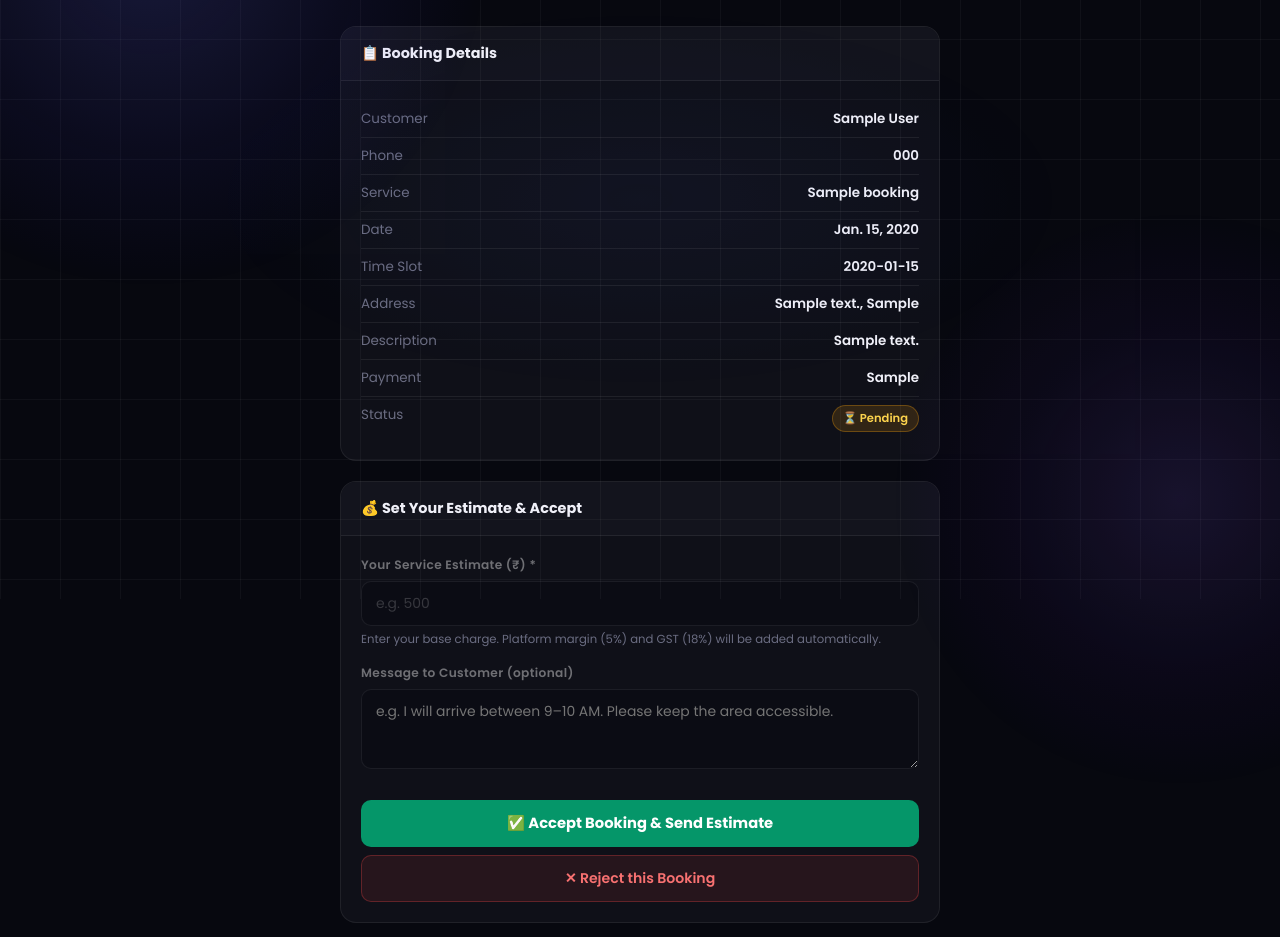
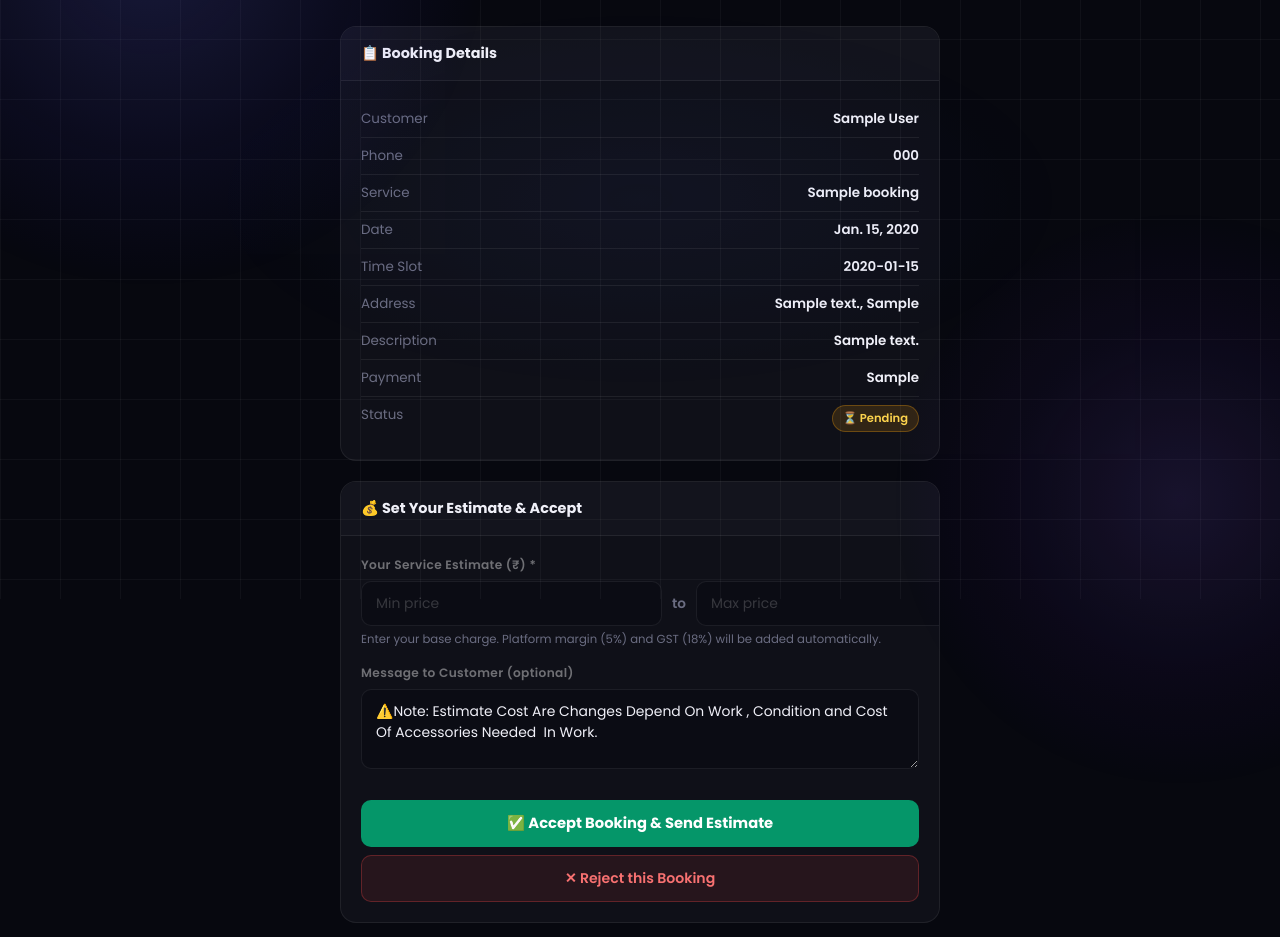
Before and after one commit to Devpatel-11-ai/project-sernest, a Django app: page /booking/1/accept/ in a window 1280 px wide. Shown: the part 201-1138 px from the top of the page. Run offline with Django 5.2, Linux system fonts and the light colour scheme; a user stored in the database is signed in; tables that the repository leaves empty hold one stand-in row (values such as "Sample post").

Commit message:
feat: enhance booking system with estimate approval and range functionality

```diff
--- a/sernest/core/models.py
+++ b/sernest/core/models.py
@@ -171,11 +171,14 @@ class Booking(models.Model):
     status         = models.CharField(max_length=20, choices=STATUS_CHOICES, default='pending')
 
     # Pricing fields — filled when provider accepts
-    estimate_amount  = models.DecimalField(max_digits=10, decimal_places=2, default=0)  # provider's estimate
-    company_margin   = models.DecimalField(max_digits=10, decimal_places=2, default=0)  # 5% of estimate
-    gst_amount       = models.DecimalField(max_digits=10, decimal_places=2, default=0)  # 18% of (estimate + margin)
-    total_amount     = models.DecimalField(max_digits=10, decimal_places=2, default=0)  # final total
-    payment_method   = models.CharField(max_length=20, blank=True, default='cash')
+    estimate_amount   = models.DecimalField(max_digits=10, decimal_places=2, default=0)
+    estimate_min      = models.DecimalField(max_digits=10, decimal_places=2, default=0)  # provider's min
+    estimate_max      = models.DecimalField(max_digits=10, decimal_places=2, default=0)  # provider's max
+    estimate_approved = models.BooleanField(default=False)   # user approved the estimate
+    company_margin    = models.DecimalField(max_digits=10, decimal_places=2, default=0)
+    gst_amount        = models.DecimalField(max_digits=10, decimal_places=2, default=0)
+    total_amount      = models.DecimalField(max_digits=10, decimal_places=2, default=0)
+    payment_method    = models.CharField(max_length=20, blank=True, default='cash')
 
     notes            = models.TextField(blank=True, default='')
     provider_notes   = models.TextField(blank=True, default='')  # provider's message on accept/reject
@@ -201,6 +204,8 @@ class Booking(models.Model):
     class Meta:
         ordering = ['-created_at']
 
+estimate_approved = models.BooleanField(default=False)  # user approved provider estimate
+
 # ══════════════════════════════════════════════════════════════
 #  UPDATED : rating system
 # ══════════════════════════════════════════════════════════════
--- a/sernest/core/urls.py
+++ b/sernest/core/urls.py
@@ -55,7 +55,7 @@ urlpatterns = [
   path('booking/<int:booking_id>/complete/',       views.provider_complete_booking,  name='provider_complete_booking'),
   path('booking/<int:booking_id>/cancel/',         views.user_cancel_booking,        name='user_cancel_booking'),
   path('booking/<int:booking_id>/rate/', views.rate_booking, name='rate_booking'),
-
+  path('booking/<int:booking_id>/approve-estimate/', views.approve_estimate, name='approve_estimate'),
   path('payment/create-order/', views.create_razorpay_order,  name='create_razorpay_order'),
   path('payment/verify/',       views.verify_razorpay_payment, name='verify_razorpay_payment'),
   ]
--- a/sernest/core/views.py
+++ b/sernest/core/views.py
@@ -768,25 +768,62 @@ def provider_accept_booking(request, booking_id):
     booking = get_object_or_404(Booking, id=booking_id, provider=provider)
 
     if request.method == 'POST':
-        estimate       = request.POST.get('estimate', 0)
-        provider_notes = request.POST.get('provider_notes', '').strip()
+        estimate_min_raw = request.POST.get('estimate', 0)
+        estimate_max_raw = request.POST.get('estimate_max', 0)
+        provider_notes   = request.POST.get('provider_notes', '').strip()
 
         try:
-            estimate = float(estimate)
-            if estimate <= 0:
+            estimate_min = float(estimate_min_raw)
+            estimate_max = float(estimate_max_raw) if estimate_max_raw else estimate_min
+            if estimate_min <= 0:
                 raise ValueError('Estimate must be positive')
+            if estimate_max < estimate_min:
+                estimate_max = estimate_min
         except (ValueError, TypeError):
             messages.error(request, '❌ Please enter a valid estimate amount.')
             return redirect('core:provider_dashboard')
 
-        # Calculate pricing
-        booking.calculate_pricing(estimate)
-        booking.provider_notes = provider_notes
-        booking.status         = 'accepted'
+        from decimal import Decimal
+        margin = round(estimate_min * 0.05, 2)
+        gst    = round((estimate_min + margin) * 0.18, 2)
+        total  = round(estimate_min + margin + gst, 2)
+
+        booking.estimate_min    = Decimal(str(estimate_min))
+        booking.estimate_max    = Decimal(str(estimate_max))
+        booking.estimate_amount = Decimal(str(estimate_min))
+        booking.company_margin  = Decimal(str(margin))
+        booking.gst_amount      = Decimal(str(gst))
+        booking.total_amount    = Decimal(str(total))
+        booking.provider_notes  = provider_notes
+        booking.status          = 'accepted'
         booking.save()
 
-        messages.success(request, f'✅ Booking #{booking.id} accepted. Total: ₹{booking.total_amount}')
+        messages.success(request, f'✅ Booking #{booking.id} accepted. Estimate: ₹{estimate_min}–₹{estimate_max}')
         return redirect('core:provider_dashboard')
+
+    # GET — show accept form
+    return render(request, 'bookings/provider_accept.html', {'booking': booking})
+
+    # Save both min and max
+    booking.estimate_min    = estimate_min
+    booking.estimate_max    = estimate_max
+    booking.estimate_amount = estimate_min  # base for pricing calc
+    booking.provider_notes  = provider_notes
+    booking.status          = 'accepted'
+
+    # Recalculate pricing based on min estimate
+    from decimal import Decimal
+    margin = round(estimate_min * 0.05, 2)
+    gst    = round((estimate_min + margin) * 0.18, 2)
+    total  = round(estimate_min + margin + gst, 2)
+    booking.company_margin = Decimal(str(margin))
+    booking.gst_amount     = Decimal(str(gst))
+    booking.total_amount   = Decimal(str(total))
+
+    booking.save()
+
+    messages.success(request, f'✅ Booking #{booking.id} accepted. Estimate: ₹{estimate_min}–₹{estimate_max}')
+    return redirect('core:provider_dashboard')
 
     # GET — show accept form
     return render(request, 'bookings/provider_accept.html', {'booking': booking})
@@ -1106,3 +1143,31 @@ def verify_razorpay_payment(request):
         'booking_id': booking.id,
         'message':    f'Booking #{booking.id} confirmed!',
     })
+
+# ──────────────────────────────────────────────────────────────
+#  UPDATED: estimate button — with real booking data
+# ──────────────────────────────────────────────────────────────
+
+
+
+def approve_estimate(request, booking_id):
+    from .models import Booking
+    booking = get_object_or_404(Booking, id=booking_id, user=request.user)
+    if booking.status == 'accepted' and booking.estimate_amount > 0:
+        booking.estimate_approved = True
+        booking.save()
+        messages.success(request, f'✅ Estimate of ₹{booking.estimate_amount} approved for booking #{booking.id}.')
+    return redirect('core:user_dashboard')
+
+
+# ADD THIS NEW VIEW:
+def approve_estimate(request, booking_id):
+    from .models import Booking
+    booking = get_object_or_404(Booking, id=booking_id, user=request.user)
+    if booking.status == 'accepted' and booking.estimate_min > 0 and not booking.estimate_approved:
+        booking.estimate_approved = True
+        booking.save()
+        messages.success(request, f'✅ Estimate approved for booking #{booking.id}!')
+    else:
+        messages.error(request, '❌ Cannot approve this estimate.')
+    return redirect('core:user_dashboard')
--- a/sernest/templates/bookings/provider_accept.html
+++ b/sernest/templates/bookings/provider_accept.html
@@ -72,8 +72,13 @@ body{background:var(--bg);color:var(--text);font-family:'Poppins',sans-serif;pad
 
         <div class="f-group">
           <label class="f-label">Your Service Estimate (₹) *</label>
-          <input class="f-input" type="number" name="estimate" id="estimateInp"
-            placeholder="e.g. 500" min="1" required oninput="calcPricing(this.value)">
+          <div style="display:flex;align-items:center;gap:10px">
+            <input class="f-input" type="number" name="estimate" id="estimateInp"
+              placeholder="Min price" min="1" required oninput="calcPricing(this.value)" style="flex:1;width:auto">
+            <span style="color:var(--muted);font-size:.85rem;white-space:nowrap;font-weight:600">to</span>
+            <input class="f-input" type="number" name="estimate_max" id="estimateMaxInp"
+              placeholder="Max price" min="1" style="flex:1;width:auto">
+          </div>
           <div style="font-size:.73rem;color:var(--muted);margin-top:5px">
             Enter your base charge. Platform margin (5%) and GST (18%) will be added automatically.
           </div>
@@ -90,7 +95,7 @@ body{background:var(--bg);color:var(--text);font-family:'Poppins',sans-serif;pad
         <div class="f-group" style="margin-top:16px">
           <label class="f-label">Message to Customer (optional)</label>
           <textarea class="f-textarea" name="provider_notes"
-            placeholder="e.g. I will arrive between 9–10 AM. Please keep the area accessible."></textarea>
+            placeholder="e.g. I will arrive between 9–10 AM. Please keep the area accessible.">⚠️Note: Estimate Cost Are Changes Depend On Work , Condition and Cost Of Accessories Needed  In Work.</textarea>
         </div>
 
         <button type="submit" class="btn-accept">✅ Accept Booking & Send Estimate</button>
```
Also changed, not shown: sernest/templates/dashboards/user_dashboard.html (+79 -12 lines), sernest/core/migrations/0009_booking_estimate_approved_booking_estimate_max_and_more.py (added).
